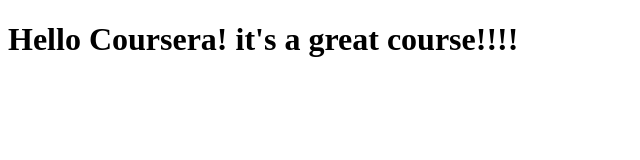
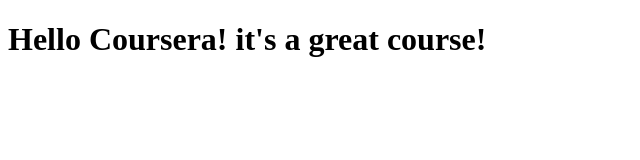
Before and after one commit to olaadebayo/Coursera-test, a plain HTML site: page index.html in a window 1280 px wide. Shown: the full height of the page, 0-640 px from the left. Drawn offline with Linux system fonts and the light colour scheme.

Commit message:
git commit

```diff
--- a/index.html
+++ b/index.html
@@ -6,6 +6,6 @@
     <title>Hello Coursera</title>
 </head>
 <body>
- <h1>Hello Coursera! it's a great course!!!!</h1>
+ <h1>Hello Coursera! it's a great course!</h1>
 </body>
 </html>
```
